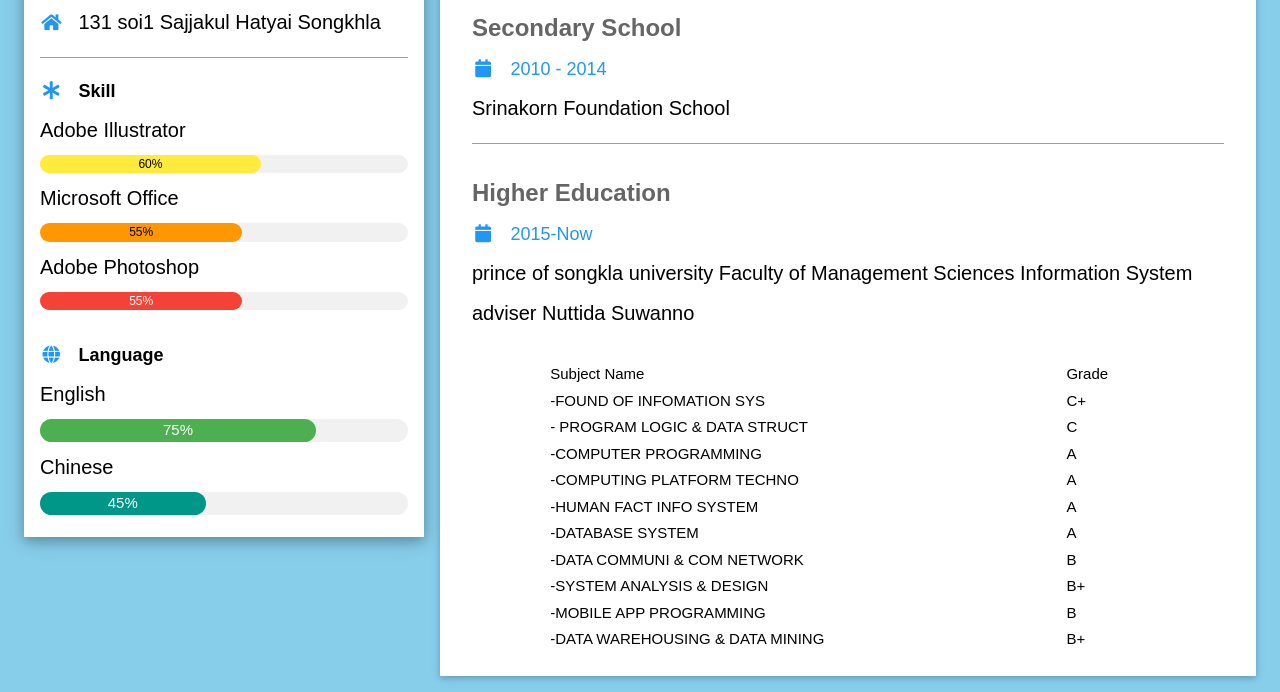
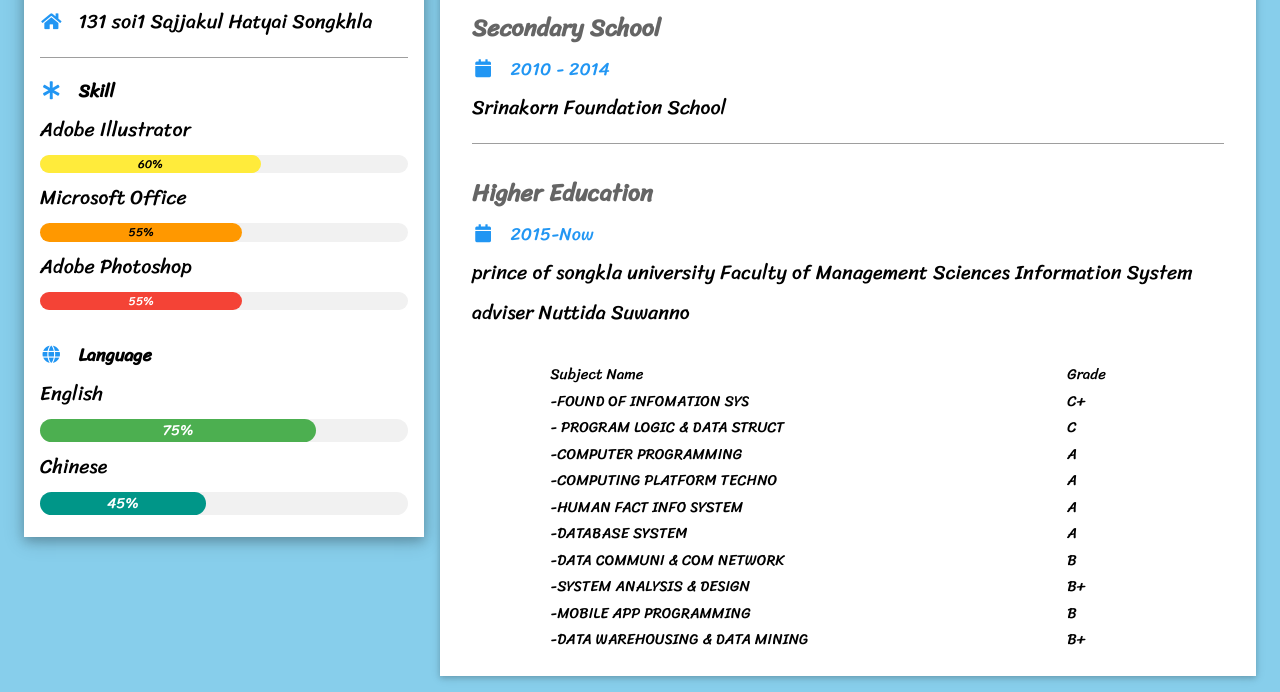
Before and after one commit to natthawatp/myresume.github.io, a plain HTML site: page indexeng.html in a window 1280 px wide. Shown: the part 513-1205 px from the top of the page. Drawn offline with Linux system fonts and the light colour scheme; files whose address does not match are found by name; a web font is replaced by a local one.

Commit message:
Update indexeng.html

```diff
--- a/indexeng.html
+++ b/indexeng.html
@@ -7,6 +7,7 @@
 <link rel="stylesheet" href="css/w3.css">
 <link rel="stylesheet" href="css/stylesheet.css">
 <link rel="stylesheet" href="css/fontawesome-all.min.css">
+    <link href="https://fonts.googleapis.com/css?family=Sriracha" rel="stylesheet">
 <style>
     h2 {
         color: #E6E6FA;
@@ -14,7 +15,7 @@
     }
 
     html, h1, body, h3, h2, h4, h5 {
-        font-family: "bangna_newregular", sans-serif
+        font-family: 'Sriracha', cursive;
     }
 
     h6 {
```
